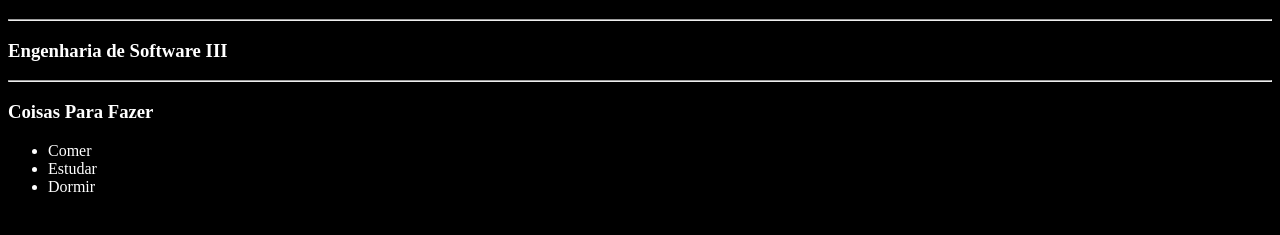
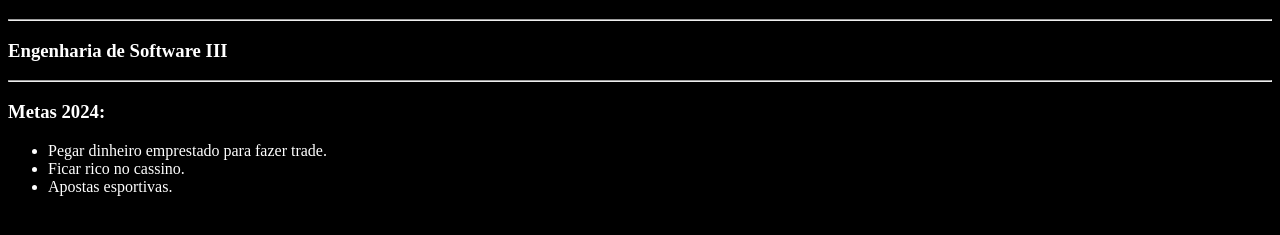
Before and after one commit to lucasmmps/CI_CD, a plain HTML site: page index.html in a window 1280 px wide. Shown: the part 61-296 px from the top of the page. Drawn offline with Linux system fonts and the light colour scheme.

Commit message:
Alterações no index

```diff
--- a/index.html
+++ b/index.html
@@ -15,12 +15,12 @@
 <hr>
 <h3>Engenharia de Software III</h3>
 <hr>
-<h3>Coisas Para Fazer</h3>
+<h3>Metas 2024:</h3>
 <p>
     <ul>
-        <li>Comer</li>
-        <li>Estudar</li>
-        <li>Dormir</li>
+        <li>Pegar dinheiro emprestado para fazer trade.</li>
+        <li>Ficar rico no cassino.</li>
+        <li>Apostas esportivas.</li>
     </ul>
 </p>
 
```
